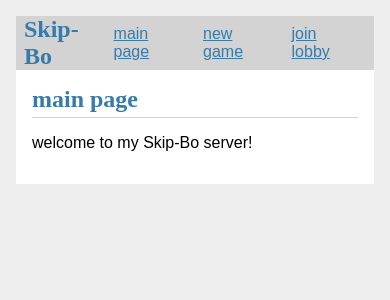
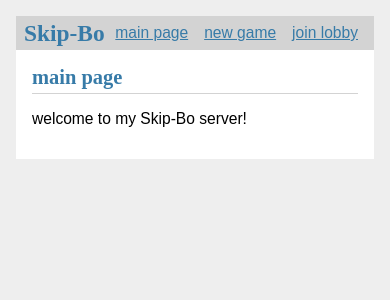
Before and after one commit to sorachan/skip-bo, a Flask app: page / in a window 390 px wide. Shown: the top 300 px of the page. Run offline with Flask 3, Linux system fonts and the light colour scheme.

Commit message:
basic mobile CSS

```diff
--- a/static/style.css
+++ b/static/style.css
@@ -1,5 +1,5 @@
 html { font-family: sans-serif; background: #eee; padding: 1rem; }
-body { max-width: 960px; margin: 0 auto; background: white; }
+body {max-width: 960px;margin: 0 auto;background: white;}
 h1 { font-family: serif; color: #377ba8; margin: 1rem 0; }
 a { color: #377ba8; }
 hr { border: none; border-top: 1px solid lightgray; }
@@ -40,7 +40,7 @@
 #game_view {
     background: darkgreen;
     box-shadow: inset rgba(0,0,0,.5) 0 0 200px;
-    width: 95vmin;
+    width: 80vmin;
     height: 50vmin;
 }
 
@@ -241,3 +241,17 @@
 .card.dummy {
     border: solid 0.5vmin darkgray;
 }
+
+@media only screen and (max-width: 1024px) {
+    nav, h2, p.text {
+        font-size: 4vmin;
+    }
+
+    label, input, button, #player_list li {
+        font-size: 3vmin;
+    }
+
+    .content header {
+        font-size: 3.5vmin;
+    }
+}
--- a/templates/lobby/template.html
+++ b/templates/lobby/template.html
@@ -21,7 +21,7 @@
   <br />
   <button id="copy_share_link" onclick="copyLobbyLink()">copy share link</button>
   </p>
-  {% endblock %}
+{% endblock %}
 
 {% block script %}
   <script src="https://cdnjs.cloudflare.com/ajax/libs/socket.io/4.0.1/socket.io.js" integrity="sha512-q/dWJ3kcmjBLU4Qc47E4A9kTB4m3wuTY7vkFJDTZKjTs8jhyGQnaUrxa0Ytd0ssMZhbNua9hE+E7Qv1j+DyZwA==" crossorigin="anonymous"></script>
--- a/templates/main.html
+++ b/templates/main.html
@@ -5,7 +5,7 @@
 {% endblock %}
 
 {% block content %}
-  <p>
+  <p class="text">
     welcome to my Skip-Bo server!
   </p>
 {% endblock %}
```
